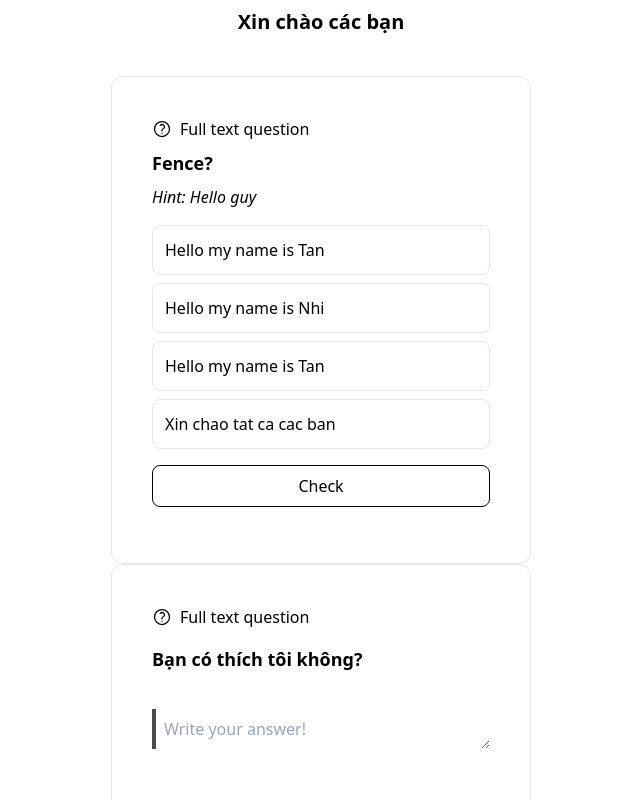
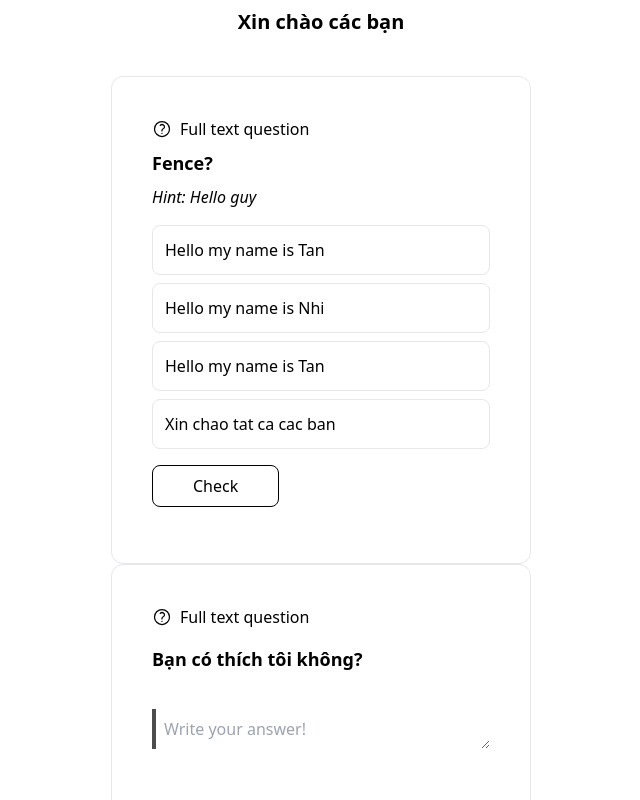
Before and after one commit to tanlethanh/yours, a Next.js app: page / in a window 1280 px wide. Shown: the top 800 px of the page, without its empty margins (319-959 px from the left). Built offline with nearby package versions, Linux system fonts and the light colour scheme.

Commit message:
Add some stuff to serve taiwind for other folders

```diff
--- a/tailwind.config.js
+++ b/tailwind.config.js
@@ -4,6 +4,8 @@ module.exports = {
     './pages/**/*.{js,ts,jsx,tsx}',
     './components/**/*.{js,ts,jsx,tsx}',
     './app/**/*.{js,ts,jsx,tsx}',
+    './layouts/**/*.{js,ts,jsx,tsx}',
+    './utils/**/*.{js,ts,jsx,tsx}'
   ],
   theme: {
     extend: {},
```
